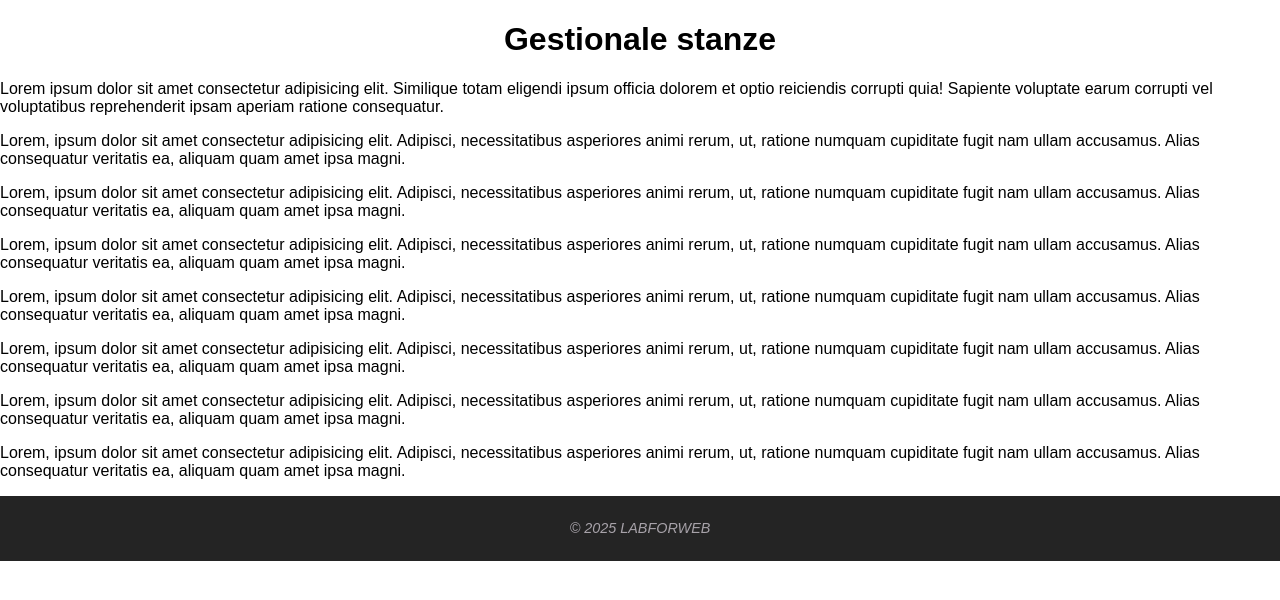
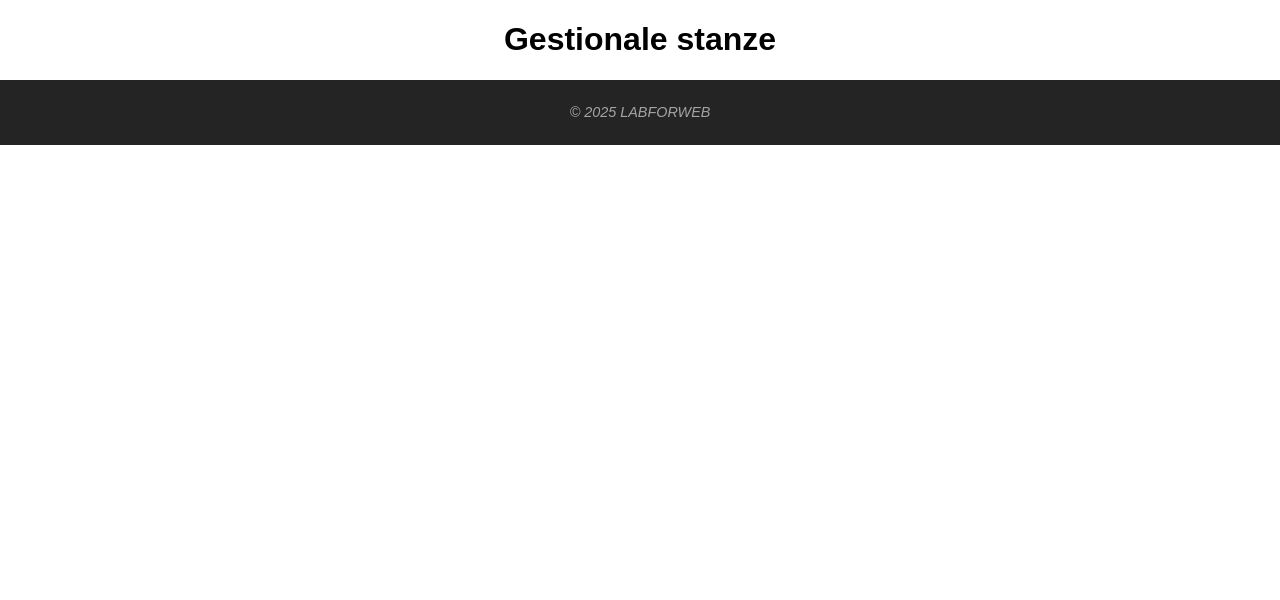
Before and after one commit to LPSimee/Stop-Code-Modulo-5, an Angular app in the folder 1-gestione-stanze/: page / in a window 1280 px wide. Shown: the top 600 px of the page. Built offline with nearby package versions, Linux system fonts and the light colour scheme.

Commit message:
Refactor(app component): renamed "booked rooms" to "reserved rooms"

```diff
--- a/1-gestione-stanze/src/app/app.component.html
+++ b/1-gestione-stanze/src/app/app.component.html
@@ -1,54 +1,11 @@
 <app-header></app-header>
 
 <!-- Main content -->
-<p>
-    Lorem ipsum dolor sit amet consectetur adipisicing elit. Similique totam
-    eligendi ipsum officia dolorem et optio reiciendis corrupti quia! Sapiente
-    voluptate earum corrupti vel voluptatibus reprehenderit ipsam aperiam
-    ratione consequatur.
-</p>
-<p>
-    Lorem, ipsum dolor sit amet consectetur adipisicing elit. Adipisci,
-    necessitatibus asperiores animi rerum, ut, ratione numquam cupiditate fugit
-    nam ullam accusamus. Alias consequatur veritatis ea, aliquam quam amet ipsa
-    magni.
-</p>
-<p>
-    Lorem, ipsum dolor sit amet consectetur adipisicing elit. Adipisci,
-    necessitatibus asperiores animi rerum, ut, ratione numquam cupiditate fugit
-    nam ullam accusamus. Alias consequatur veritatis ea, aliquam quam amet ipsa
-    magni.
-</p>
-<p>
-    Lorem, ipsum dolor sit amet consectetur adipisicing elit. Adipisci,
-    necessitatibus asperiores animi rerum, ut, ratione numquam cupiditate fugit
-    nam ullam accusamus. Alias consequatur veritatis ea, aliquam quam amet ipsa
-    magni.
-</p>
-<p>
-    Lorem, ipsum dolor sit amet consectetur adipisicing elit. Adipisci,
-    necessitatibus asperiores animi rerum, ut, ratione numquam cupiditate fugit
-    nam ullam accusamus. Alias consequatur veritatis ea, aliquam quam amet ipsa
-    magni.
-</p>
-<p>
-    Lorem, ipsum dolor sit amet consectetur adipisicing elit. Adipisci,
-    necessitatibus asperiores animi rerum, ut, ratione numquam cupiditate fugit
-    nam ullam accusamus. Alias consequatur veritatis ea, aliquam quam amet ipsa
-    magni.
-</p>
-<p>
-    Lorem, ipsum dolor sit amet consectetur adipisicing elit. Adipisci,
-    necessitatibus asperiores animi rerum, ut, ratione numquam cupiditate fugit
-    nam ullam accusamus. Alias consequatur veritatis ea, aliquam quam amet ipsa
-    magni.
-</p>
-<p>
-    Lorem, ipsum dolor sit amet consectetur adipisicing elit. Adipisci,
-    necessitatibus asperiores animi rerum, ut, ratione numquam cupiditate fugit
-    nam ullam accusamus. Alias consequatur veritatis ea, aliquam quam amet ipsa
-    magni.
-</p>
 
+<!-- Rooms available -->
+<div></div>
+
+<!-- Reserved rooms -->
+<div></div>
 <router-outlet />
 <app-footer></app-footer>
--- a/1-gestione-stanze/src/app/app.component.ts
+++ b/1-gestione-stanze/src/app/app.component.ts
@@ -14,7 +14,7 @@ export type room = { id: number, tipologia: tipoStanza, descrizione: string, pre
 export class AppComponent {
     roomList: Array<room>[];
 
-    bookedRooms: Array<room> = [
+    resetvedRooms: Array<room> = [
         {
             id: 1,
             tipologia: "singola",
```
